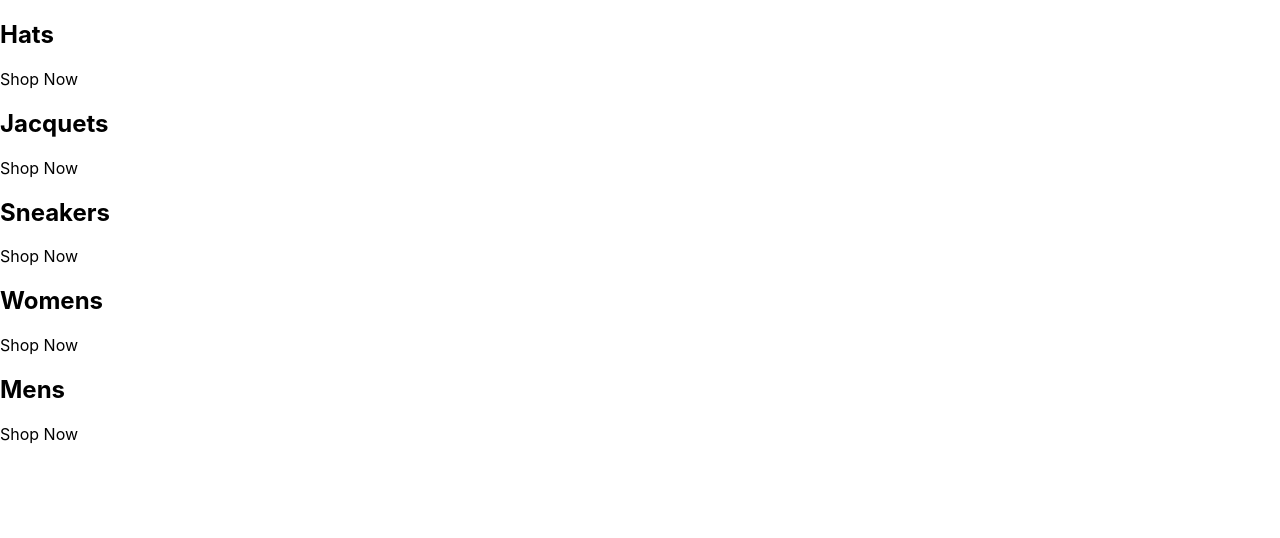
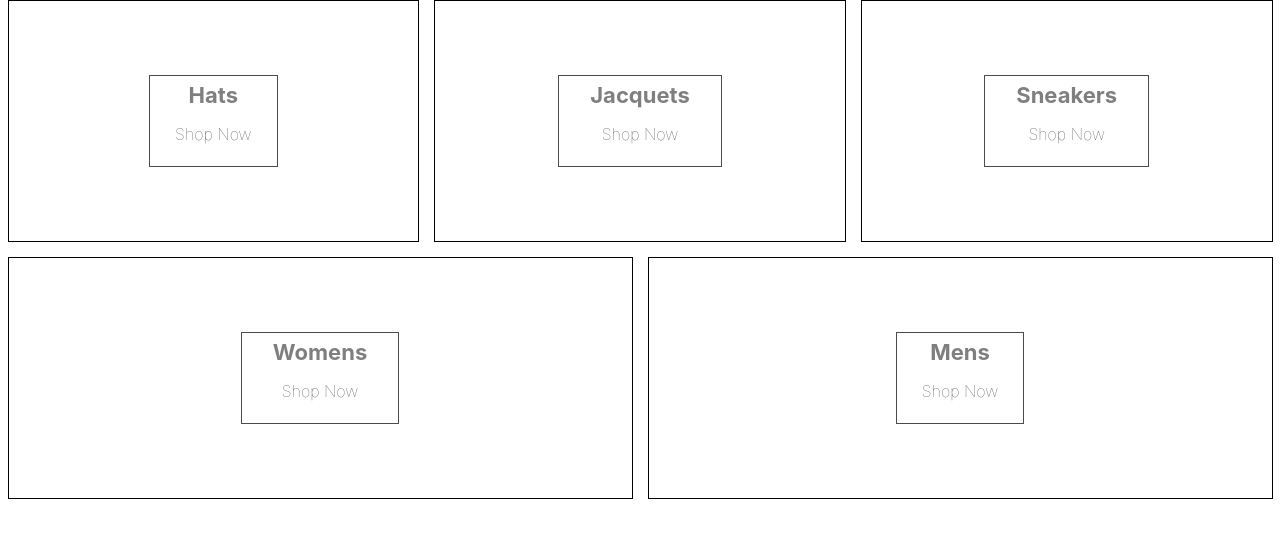
Before and after one commit to ZhangMYihua/crwn-clothing-v2, a React (Create React App) app: page / in a window 1280 px wide. Shown: the top 538 px of the page. Built offline with nearby package versions, Linux system fonts and the light colour scheme.

Commit message:
npm i sass and first css implementation

```diff
--- a/package.json
+++ b/package.json
@@ -9,6 +9,7 @@
     "react": "^18.2.0",
     "react-dom": "^18.2.0",
     "react-scripts": "5.0.0",
+    "sass": "^1.56.1",
     "web-vitals": "2.1.4"
   },
   "scripts": {
--- a/src/App.js
+++ b/src/App.js
@@ -1,3 +1,5 @@
+import "./categories.styles.scss";
+
 const App = () => {
   const categories = [
     {
@@ -26,7 +28,7 @@ const App = () => {
     <div className="categories-container">
       {categories.map(({ title, id }) => {
         return (
-          <div className="category-container" key={id}>
+          <div key={id} className="category-container">
             <div className="background-image" />
             <div className="category-body-container">
               <h2>{title}</h2>
--- /dev/null
+++ b/src/categories.styles.scss
@@ -0,0 +1,75 @@
+.categories-container {
+  width: 100%;
+  display: flex;
+  flex-wrap: wrap;
+  justify-content: space-between;
+}
+
+.category-container {
+  min-width: 30%;
+  height: 240px;
+  flex: 1 1 auto;
+  display: flex;
+  align-items: center;
+  justify-content: center;
+  border: 1px solid black;
+  margin: 0 7.5px 15px;
+  overflow: hidden;
+
+  &:hover {
+    cursor: pointer;
+
+    & .background-image {
+      transform: scale(1.1);
+      transition: transform 6s cubic-bezier(0.25, 0.45, 0.45, 0.95);
+    }
+
+    & .category-body-container {
+      opacity: 0.9;
+    }
+  }
+
+  &.large {
+    height: 380px;
+  }
+
+  &:first-child {
+    margin-right: 7.5px;
+  }
+
+  &:last-child {
+    margin-left: 7.5px;
+  }
+
+  .background-image {
+    width: 100%;
+    height: 100%;
+    background-size: cover;
+    background-position: center;
+  }
+
+  .category-body-container {
+    height: 90px;
+    padding: 0 25px;
+    display: flex;
+    flex-direction: column;
+    align-items: center;
+    justify-content: center;
+    border: 1px solid black;
+    background-color: white;
+    opacity: 0.7;
+    position: absolute;
+
+    h2 {
+      font-weight: bold;
+      margin: 0 6px 0;
+      font-size: 22px;
+      color: #4a4a4a;
+    }
+
+    p {
+      font-weight: lighter;
+      font-size: 16px;
+    }
+  }
+}
```
Also changed, not shown: 1 other file (tests, documents, lock files or other folders).
